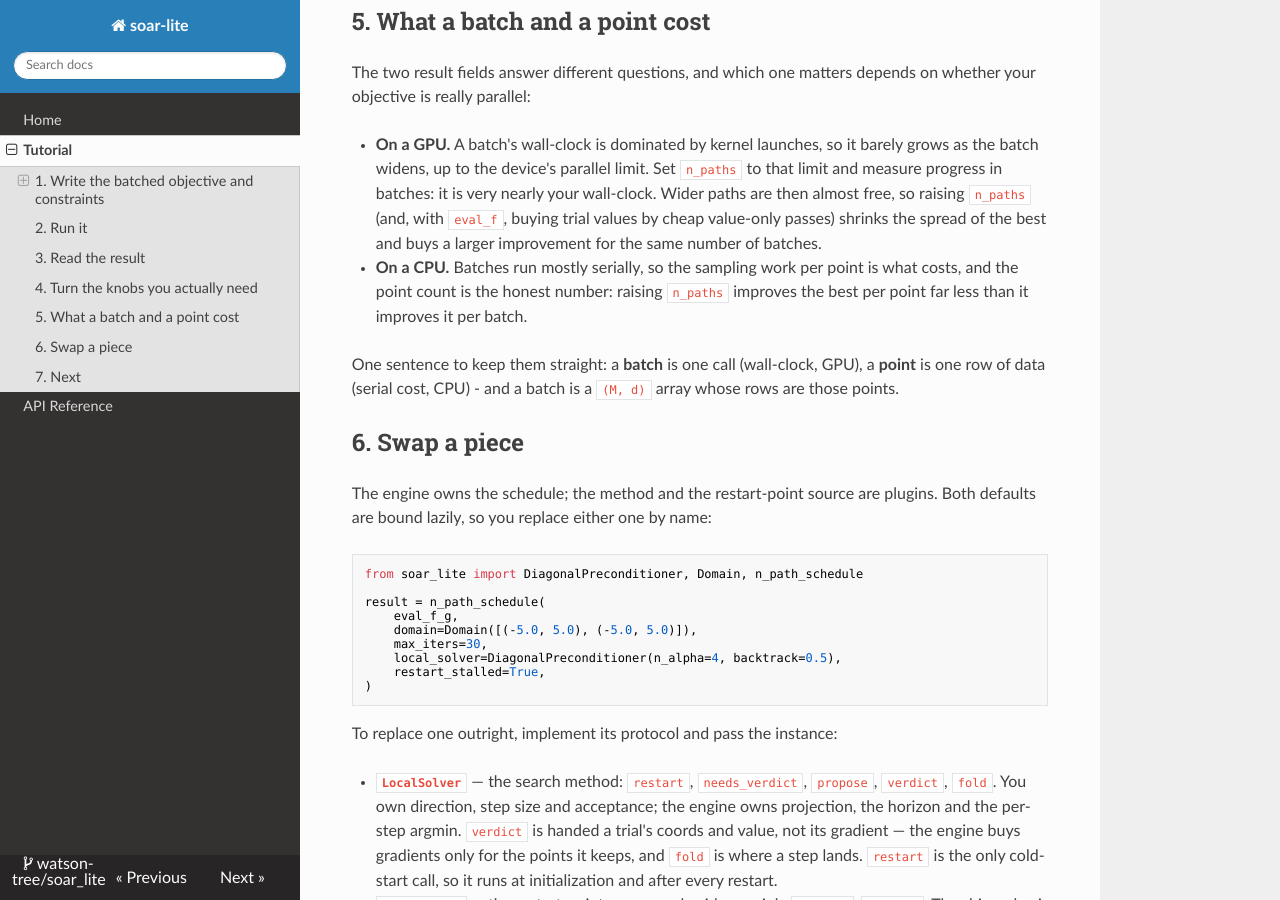
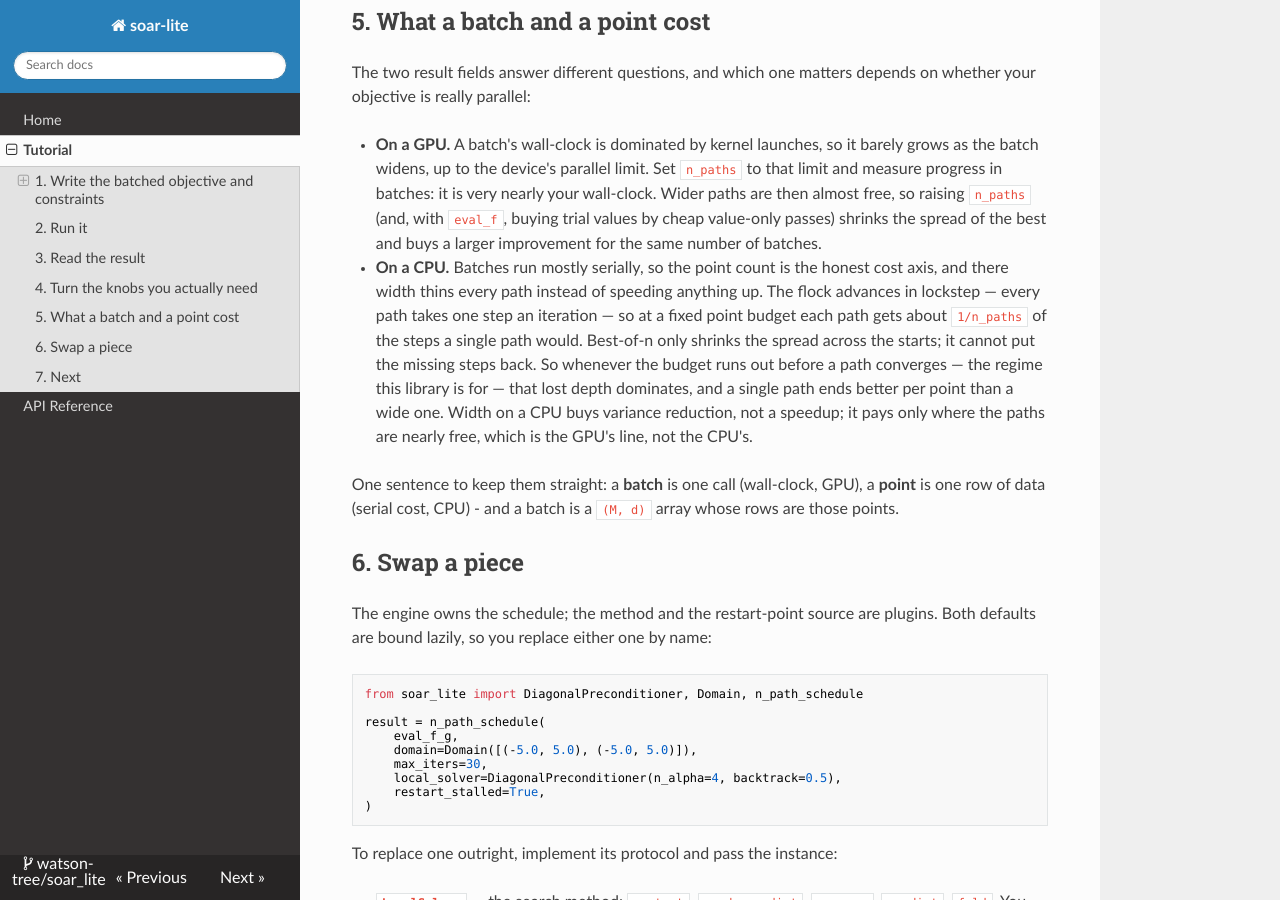
Before and after one commit to watson-tree/soar_lite, an MkDocs documentation site: the page built from docs/tutorial/getting-started.md, in a window 1280 px wide and 900 px high, scrolled down 4665 px. Built offline with MkDocs 1.6.1, drawn with Linux system fonts in a browser that asks for light colours; nearby versions of some CDN libraries.

Commit message:
docs(tutorial): say what width costs on the per-point axis

```diff
--- a/docs/tutorial/getting-started.md
+++ b/docs/tutorial/getting-started.md
@@ -229,9 +229,16 @@ on whether your objective is really parallel:
   with `eval_f`, buying trial values by cheap value-only passes) shrinks the
   spread of the best and buys a larger improvement for the same number of
   batches.
-- **On a CPU.** Batches run mostly serially, so the sampling work per point is
-  what costs, and the point count is the honest number: raising `n_paths`
-  improves the best per point far less than it improves it per batch.
+- **On a CPU.** Batches run mostly serially, so the point count is the honest
+  cost axis, and there width thins every path instead of speeding anything up.
+  The flock advances in lockstep — every path takes one step an iteration — so
+  at a fixed point budget each path gets about `1/n_paths` of the steps a
+  single path would. Best-of-n only shrinks the spread across the starts; it
+  cannot put the missing steps back. So whenever the budget runs out before a
+  path converges — the regime this library is for — that lost depth dominates,
+  and a single path ends better per point than a wide one. Width on a CPU buys
+  variance reduction, not a speedup; it pays only where the paths are nearly
+  free, which is the GPU's line, not the CPU's.
 
 One sentence to keep them straight: a **batch** is one call (wall-clock, GPU), a
 **point** is one row of data (serial cost, CPU) - and a batch is a
```
